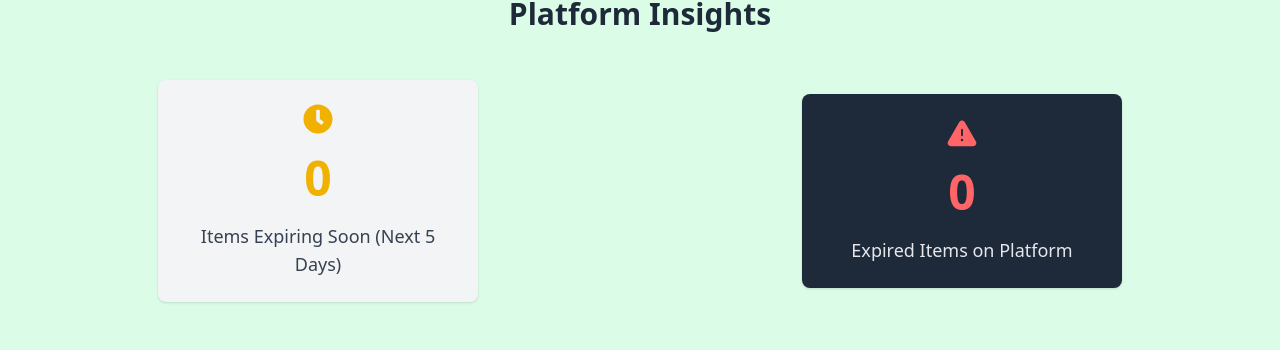
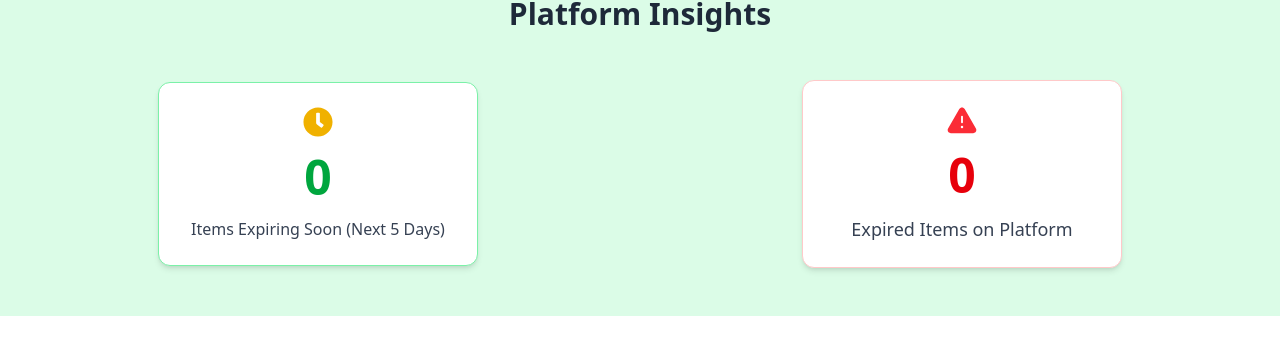
Before and after one commit to rkzahidhassandipu/-Food-Expiry-Tracker, a React (Vite) app: page / in a window 1280 px wide. Shown: the part 728-1080 px from the top of the page. Built offline with nearby package versions, Linux system fonts and the light colour scheme; no server answers.

Commit message:
expireycard nad soon expire card modify ok

```diff
--- a/src/Components/PlatformInsights/ExpiryCard.jsx
+++ b/src/Components/PlatformInsights/ExpiryCard.jsx
@@ -22,12 +22,16 @@ const ExpiryCard = () => {
   }, []);
 
   return (
-    <div className="w-80 bg-gray-800 p-6 rounded-lg text-center shadow text-white space-y-2">
+    <div className="w-80 bg-white dark:bg-gray-800 p-6 rounded-xl text-center shadow-md border border-red-200 dark:border-gray-700 transition-all duration-300">
       <div className="flex justify-center">
-        <GoAlertFill className="text-red-400 text-3xl" />
+        <GoAlertFill className="text-red-500 dark:text-red-400 text-3xl" />
       </div>
-      <h2 className="font-bold text-5xl text-red-400 my-5">{expiredCount}</h2>
-      <p className="text-gray-200 text-lg">Expired Items on Platform</p>
+      <h2 className="font-bold text-5xl text-red-600 dark:text-red-400 my-4">
+        {expiredCount}
+      </h2>
+      <p className="text-gray-700 dark:text-gray-300 text-lg font-medium">
+        Expired Items on Platform
+      </p>
     </div>
   );
 };
--- a/src/Components/PlatformInsights/SoonExpiryCard.jsx
+++ b/src/Components/PlatformInsights/SoonExpiryCard.jsx
@@ -22,14 +22,14 @@ const SoonExpiryCard = () => {
   }, []);
 
   return (
-    <div className="w-80 bg-gray-100 dark:bg-gray-800 p-6 rounded-lg text-center shadow text-gray-800 dark:text-white space-y-2 transition-colors duration-300">
+    <div className="w-80 bg-white dark:bg-gray-900 p-6 rounded-xl text-center shadow-md border border-green-300 dark:border-gray-700 transition-all duration-300">
       <div className="flex justify-center">
         <FaClock className="text-yellow-500 text-3xl" />
       </div>
-      <h2 className="font-bold text-5xl text-yellow-500 my-5">
+      <h2 className="font-bold text-5xl text-green-600 dark:text-yellow-400 my-4">
         {expiringCount}
       </h2>
-      <p className="text-lg text-gray-700 dark:text-gray-200">
+      <p className="text-md text-gray-700 dark:text-gray-300 font-medium">
         Items Expiring Soon (Next 5 Days)
       </p>
     </div>
```
